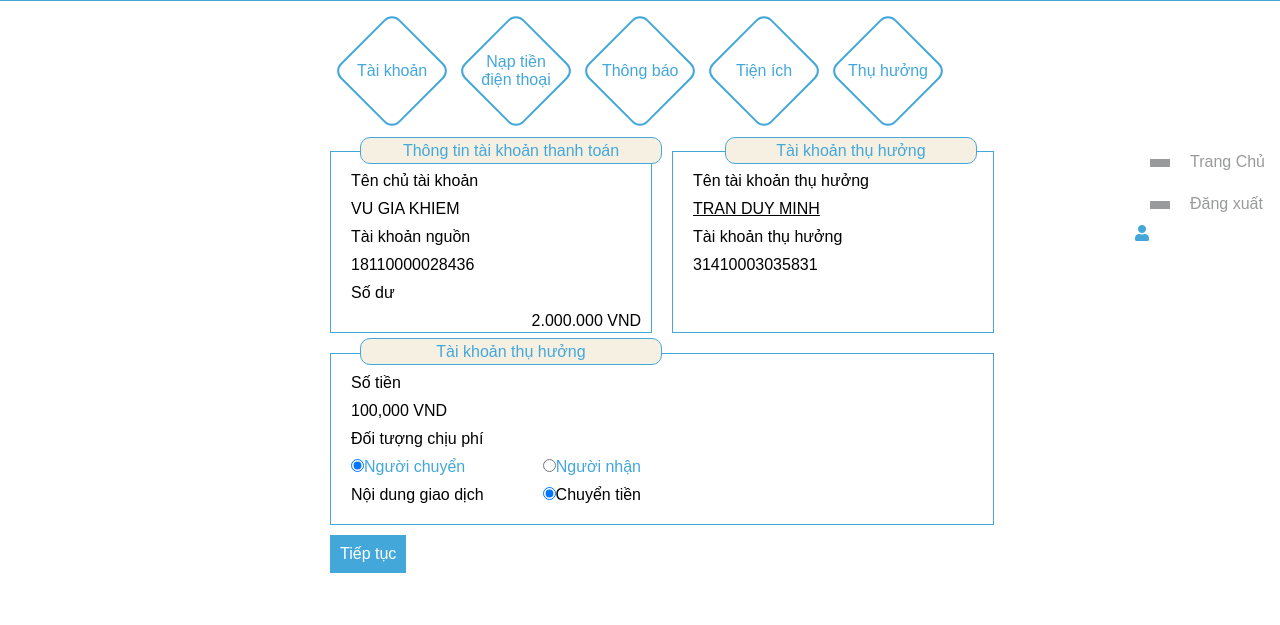
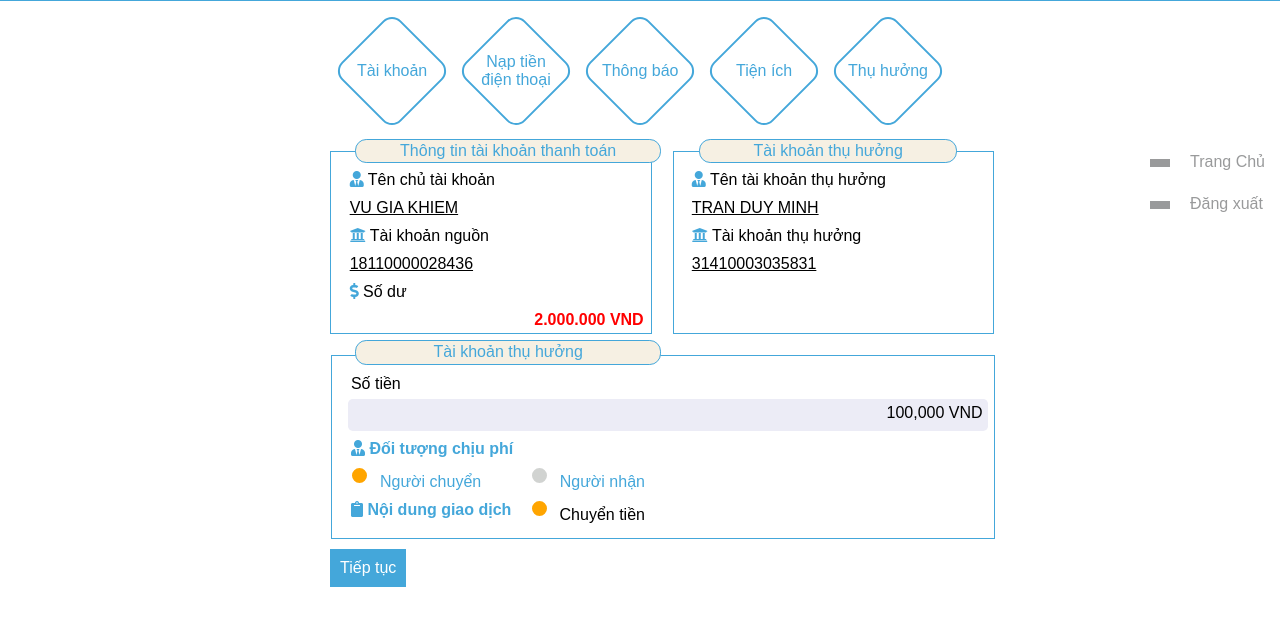
Before and after one commit to NguyenTanPhucK11/e-banking-web-responsive, a plain HTML site: page transaction.html in a window 1280 px wide. Shown: the part 127-752 px from the top of the page. Drawn offline with Linux system fonts and the light colour scheme; files whose address does not match are found by name.

Commit message:
fix css transaction

```diff
--- a/css/style.css
+++ b/css/style.css
@@ -126,7 +126,33 @@
         font-size: 16px;
         margin-left: 10px;
       }
+      input[type='radio']:after {
+        width: 15px;
+        height: 15px;
+        border-radius: 15px;
+        top: -2px;
+        left: -1px;
+        position: relative;
+        background-color: #d1d3d1;
+        content: '';
+        display: inline-block;
+        visibility: visible;
+        border: 2px solid white;
+    }
 
+    input[type='radio']:checked:after {
+        width: 15px;
+        height: 15px;
+        border-radius: 15px;
+        top: -2px;
+        left: -0.05em;
+        position: relative;
+        background-color: #ffa500;
+        content: '';
+        display: inline-block;
+        visibility: visible;
+        border: 2px solid white;
+    }
     /* Page home */
 
     .wrap {
@@ -167,7 +193,7 @@
         transform: rotate(-45deg);
         float: left;
         border: 2.5px solid #44A7DA;
-        border-radius: 11px;
+        border-radius: 0.8em;
         display: flex;
         align-items: center;
         justify-content: center
@@ -425,43 +451,48 @@
     /* Page Transaction */
 
     .column-transaction-info{
-        border:1px solid #44A7DA;
+        border:0.05em solid #44A7DA;
         float: left;
-        padding: 10px;
-        margin: 10px;
-        /* box-shadow: 2px 2px gray; */
-        height: 150px;
-        width: 642px;
+        padding: 0.68em;
+        margin:  0.68em;
+        height: 10em;
+        width: 40em;
     }
 
     .column-transaction-info-mini{
-        width: 300px;
-        margin: 5px;
-        height: 20px;
-        border-radius: 5px;
+        width: 19em;
+        margin: 0.2em;
+        height: 1.5em;
+        border-radius: 0.3em;
     }
-
+    .column-transaction-info-mini-money{
+        width: 40em;
+        margin: 0.3em;
+        height: 2em;
+        border-radius: 0.3em;
+        background-color: #ECECF6;
+    }
     .column-transaction{
-        border:1px solid #44A7DA;
+        border: 0.05em solid #44A7DA;
         float: left;
-        padding: 10px;
-        margin: 10px;
-        height: 160px;
-        width: 300px;
+        padding: 0.63em;
+        margin: 0.65em;
+        height: 10em;
+        width: 18.7em;
     }
 
     .name-column {
         position: absolute;
-        left : 400px;
-        top: 254px;
+        left : 22em;
+        top: 15.3em;
         z-index: 1;
         background-color: white;
         border:1px solid #44A7DA;
         text-align: center;
-        width: 300px;
-        margin: 10px;
-        height: 25px;
-        border-radius: 10px;
+        width: 20em;
+        margin: 0.8em;
+        height: 1.3em;
+        border-radius: 0.6em;
         display: flex;
         align-items: center;
         justify-content: center
@@ -469,16 +500,16 @@
 
     .name-column-transaction {
         position: absolute;
-        left : 350px;
-        top: 254px;
+        left : 21.5em;
+        top: 15.9em;
         z-index: 1;
         background-color: #f6f0e3;
-        border:1px solid #44A7DA;
+        border: 0.05em solid #44A7DA;
         text-align: center;
-        width: 300px;
-        margin: 10px;
-        height: 25px;
-        border-radius: 10px;
+        width: 19em;
+        margin: 0.7em;
+        height: 1.4em;
+        border-radius: 0.7em;
         display: flex;
         align-items: center;
         justify-content: center
@@ -486,16 +517,16 @@
 
     .name-column-transaction-benefit {
         position: absolute;
-        left : 715px;
-        top: 254px;
+        left : 43em;
+        top: 15.9em;
         z-index: 1;
         background-color: #f6f0e3;
-        border:1px solid #44A7DA;
+        border: 0.05em solid #44A7DA;
         text-align: center;
-        width: 250px;
-        margin: 10px;
-        height: 25px;
-        border-radius: 10px;
+        width: 16em;
+        margin: 0.7em;
+        height: 1.4em;
+        border-radius: 0.7em;
         display: flex;
         align-items: center;
         justify-content: center
@@ -503,16 +534,16 @@
 
     .name-column-transaction-info {
         position: absolute;
-        left : 350px;
-        top: 455px;
+        left : 21.5em;
+        top: 28.5em;
         z-index: 1;
         background-color: #f6f0e3;
-        border:1px solid #44A7DA;
+        border: 0.05em solid #44A7DA;
         text-align: center;
-        width: 300px;
-        margin: 10px;
-        height: 25px;
-        border-radius: 10px;
+        width: 19em;
+        margin: 0.7em;
+        height: 1.4em;
+        border-radius: 0.7em;
         display: flex;
         align-items: center;
         justify-content: center
--- a/js/transaction.js
+++ b/js/transaction.js
@@ -9,32 +9,32 @@ function Transaction(){
 
         <div style="color: #C4C4C4;" class="column-transaction-info-mini">
             <div style="clear : both;">
-                <p class="alignleft">Tên chủ tài khoản</p>
+                <p class="alignleft"><i class="fas fa-user-tie"></i> Tên chủ tài khoản</p>
             </div>
         </div>
         <div style="color: #C4C4C4;" class="column-transaction-info-mini">
             <div style="clear : both;">
-                <p class="alignleft">VU GIA KHIEM</p>
+                <p class="alignleft" style="text-decoration: underline;">VU GIA KHIEM</p>
             </div>
         </div>
         <div style="color: #C4C4C4;" class="column-transaction-info-mini">
             <div style="clear : both;">
-                <p class="alignleft">Tài khoản nguồn</p>
+                <p class="alignleft"> <i class="fas fa-university"></i> Tài khoản nguồn</p>
             </div>
         </div>
         <div style="color: #C4C4C4;" class="column-transaction-info-mini">
             <div style="clear : both;">
-                <p class="alignleft">18110000028436</p>
+                <p class="alignleft" style="text-decoration: underline;">18110000028436</p>
             </div>
         </div>
         <div style="color: #C4C4C4;" class="column-transaction-info-mini">
             <div style="clear : both;">
-                <p class="alignleft">Số dư</p>
+                <p class="alignleft"><i class="fas fa-dollar-sign"></i>&nbsp;Số dư</p>
             </div>
         </div>
         <div style="color: #C4C4C4;" class="column-transaction-info-mini">
             <div style="clear : both;">
-                <p class="alignright">2.000.000 VND</p>
+                <p class="alignright" style = "color : red; font-weight : bold">2.000.000 VND</p>
             </div>
         </div>
 
@@ -45,7 +45,7 @@ function Transaction(){
         <div style="color: #C4C4C4;" class="column-transaction">
         <div style="color: #C4C4C4;" class="column-transaction-info-mini">
             <div style="clear : both;">
-                <p class="alignleft">Tên tài khoản thụ hưởng</p>
+                <p class="alignleft"><i class="fas fa-user-tie"></i> Tên tài khoản thụ hưởng</p>
             </div>
         </div>
 
@@ -56,12 +56,12 @@ function Transaction(){
         </div>
         <div style="color: #C4C4C4;" class="column-transaction-info-mini">
             <div style="clear : both;">
-                <p class="alignleft">Tài khoản thụ hưởng</p>
+                <p class="alignleft"><i class="fas fa-university"></i> Tài khoản thụ hưởng</p>
             </div>
         </div>
         <div style="color: #C4C4C4;" class="column-transaction-info-mini">
             <div style="clear : both;">
-                <p class="alignleft">31410003035831</p>
+                <p class="alignleft" style="text-decoration: underline;">31410003035831</p>
             </div>
         </div>
         <div style="color: #C4C4C4;" class="column-transaction-info-mini">
@@ -81,26 +81,26 @@ function Transaction(){
             <p class="alignleft">Số tiền</p>
         </div>
     </div>
-    <div style="color: #C4C4C4;" class="column-transaction-info-mini">
+    <div class = "column-transaction-info-mini-money">
         <div style="clear : both;">
-            <p class="alignleft" >100,000 VND</p>
+            <p class="alignright" >100,000 VND</p>
         </div>
     </div>
     <div style="color: #C4C4C4;" class="column-transaction-info-mini">
         <div style="clear : both;">
-            <p class="alignleft">Đối tượng chịu phí</p>
+            <p class="alignleft" style = "color : #44A7DA; font-weight : bold"><i class="fas fa-user-tie"></i> Đối tượng chịu phí</p>
         </div>
     </div>
     <div style="color: #C4C4C4;" class="column-transaction-info-mini">
-        <div style="clear : both;">
+        <div style="clear : both; ">
             <div class="alignleft">
                 <label class="radio-inline">
-                    <input type="radio" name="optradio" checked>Người chuyển
+                    <input type="radio" name="optradio" checked >&emsp;Người chuyển
                   </label>
             </div>
             <div class="alignright">
                 <label class="radio-inline">
-                    <input type="radio" name="optradio">Người nhận
+                    <input type="radio" name="optradio">&emsp;Người nhận
                   </label>
             </div>
 
@@ -108,9 +108,9 @@ function Transaction(){
     </div>
     <div style="color: #C4C4C4;" class="column-transaction-info-mini">
         <div style="clear : both;">
-            <p class="alignleft">Nội dung giao dịch</p>
+            <p class="alignleft" style = "color : #44A7DA; font-weight : bold"><i class="fas fa-clipboard"></i> Nội dung giao dịch</p>
             <div class="alignright">
-                <input type="radio" name="gender" value="male" checked>Chuyển tiền<br>
+                <input type="radio" name="gender" value="male" checked>&emsp;Chuyển tiền<br>
             </div>
 
         </div>
--- a/transaction.html
+++ b/transaction.html
@@ -55,7 +55,6 @@
                   <li>
                     <a href="login.html"><span class="tm-nav-right-deco"></span>Đăng xuất</a>
                   </li>
-                  <i class="fa fa-user"></i>
             </ul>
         </nav>
         <div id = "Transaction" ></div>
```
